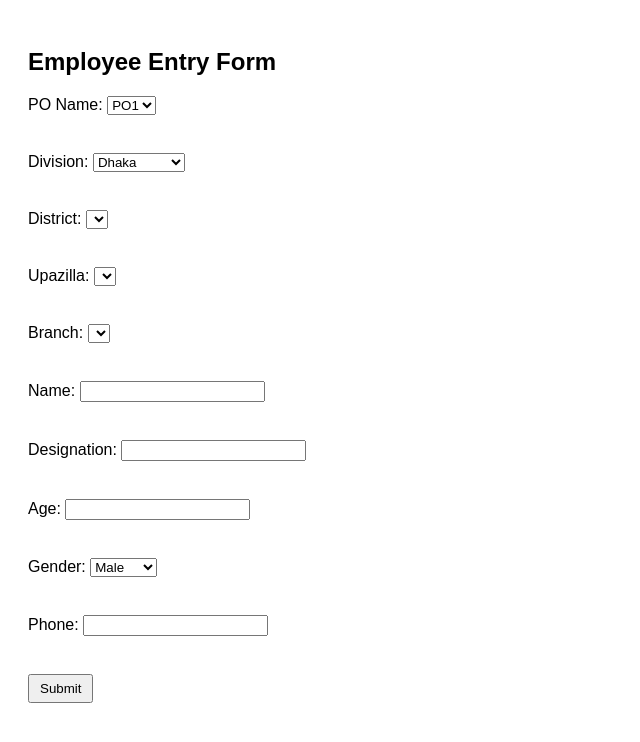
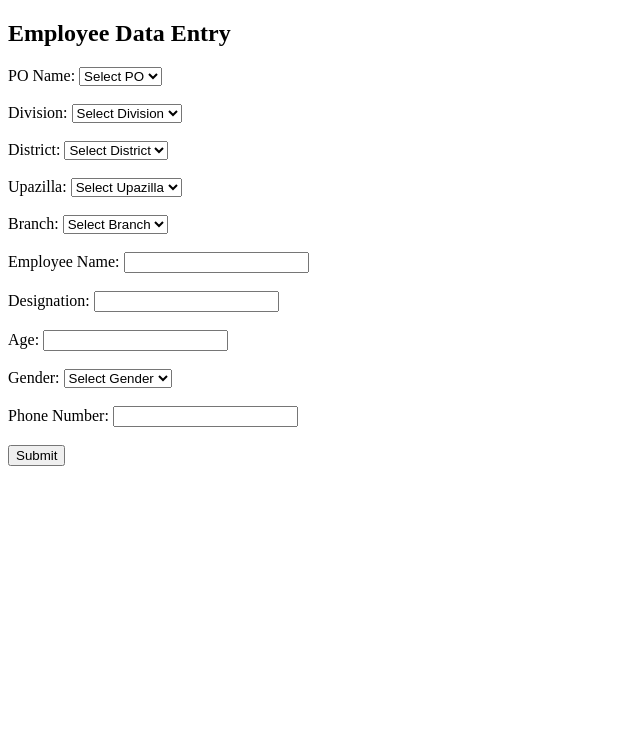
Before and after one commit to NOMAN-IBNE-FOYSAL/employee-crud-app, a plain HTML site: page index.html in a window 1280 px wide. Shown: the whole page, without its empty margins (0-640 px from the left). Drawn offline with Linux system fonts and the light colour scheme.

Commit message:
Update index.html

```diff
--- a/index.html
+++ b/index.html
@@ -1,46 +1,66 @@
 <!DOCTYPE html>
-<html lang="en">
+<html>
 <head>
-<meta charset="UTF-8">
-<title>Employee Form</title>
-<link rel="stylesheet" href="style.css">
+  <meta charset="UTF-8">
+  <title>Employee Entry Form</title>
 </head>
 <body>
-  <h2>Employee Entry Form</h2>
+  <h2>Employee Data Entry</h2>
+
   <form id="employeeForm">
-    <label>PO Name:
-      <select id="po"></select>
-    </label><br>
 
-    <label>Division:
-      <select id="division"></select>
-    </label><br>
+    <label>PO Name:</label>
+    <select id="po" required>
+      <option value="">Select PO</option>
+    </select><br><br>
 
-    <label>District:
-      <select id="district"></select>
-    </label><br>
+    <label>Division:</label>
+    <select id="division" required>
+      <option value="">Select Division</option>
+    </select><br><br>
 
-    <label>Upazilla:
-      <select id="upazilla"></select>
-    </label><br>
+    <label>District:</label>
+    <select id="district" required>
+      <option value="">Select District</option>
+    </select><br><br>
 
-    <label>Branch:
-      <select id="branch"></select>
-    </label><br>
+    <label>Upazilla:</label>
+    <select id="upazilla" required>
+      <option value="">Select Upazilla</option>
+    </select><br><br>
 
-    <label>Name: <input type="text" id="name" required></label><br>
-    <label>Designation: <input type="text" id="designation" required></label><br>
-    <label>Age: <input type="number" id="age" required></label><br>
-    <label>Gender:
-      <select id="gender">
-        <option value="Male">Male</option>
-        <option value="Female">Female</option>
-      </select>
-    </label><br>
-    <label>Phone: <input type="text" id="phone" required></label><br>
+    <label>Branch:</label>
+    <select id="branch" required>
+      <option value="">Select Branch</option>
+    </select><br><br>
+
+    <label>Employee Name:</label>
+    <input type="text" id="name" required><br><br>
+
+    <label>Designation:</label>
+    <input type="text" id="designation" required><br><br>
+
+    <label>Age:</label>
+    <input type="number" id="age" required><br><br>
+
+    <label>Gender:</label>
+    <select id="gender" required>
+      <option value="">Select Gender</option>
+      <option>Male</option>
+      <option>Female</option>
+      <option>Other</option>
+    </select><br><br>
+
+    <label>Phone Number:</label>
+    <input type="text" id="phone" required><br><br>
+
     <button type="submit">Submit</button>
   </form>
 
   <script src="script.js"></script>
 </body>
 </html>
+
+  <script src="script.js"></script>
+</body>
+</html>
```
